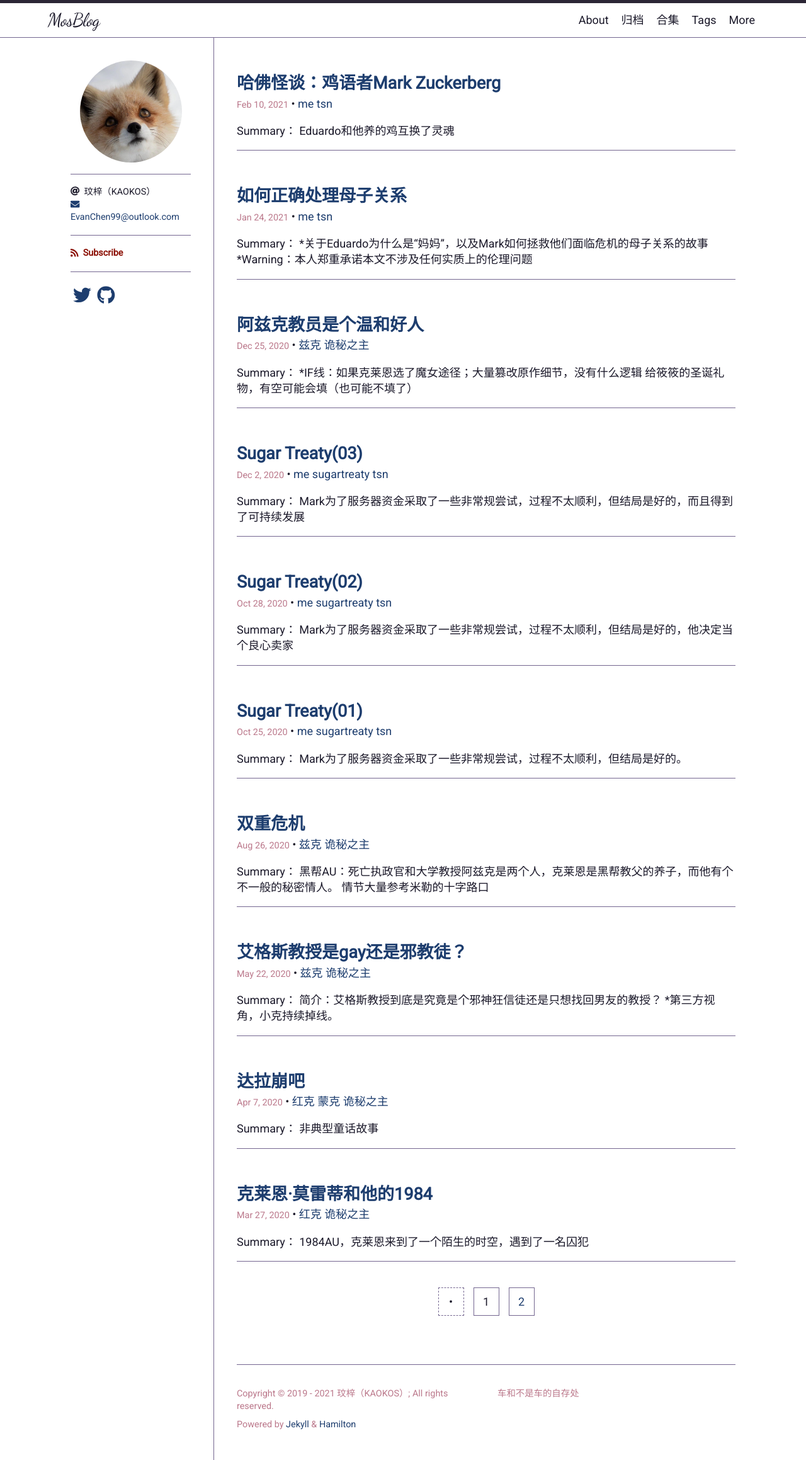
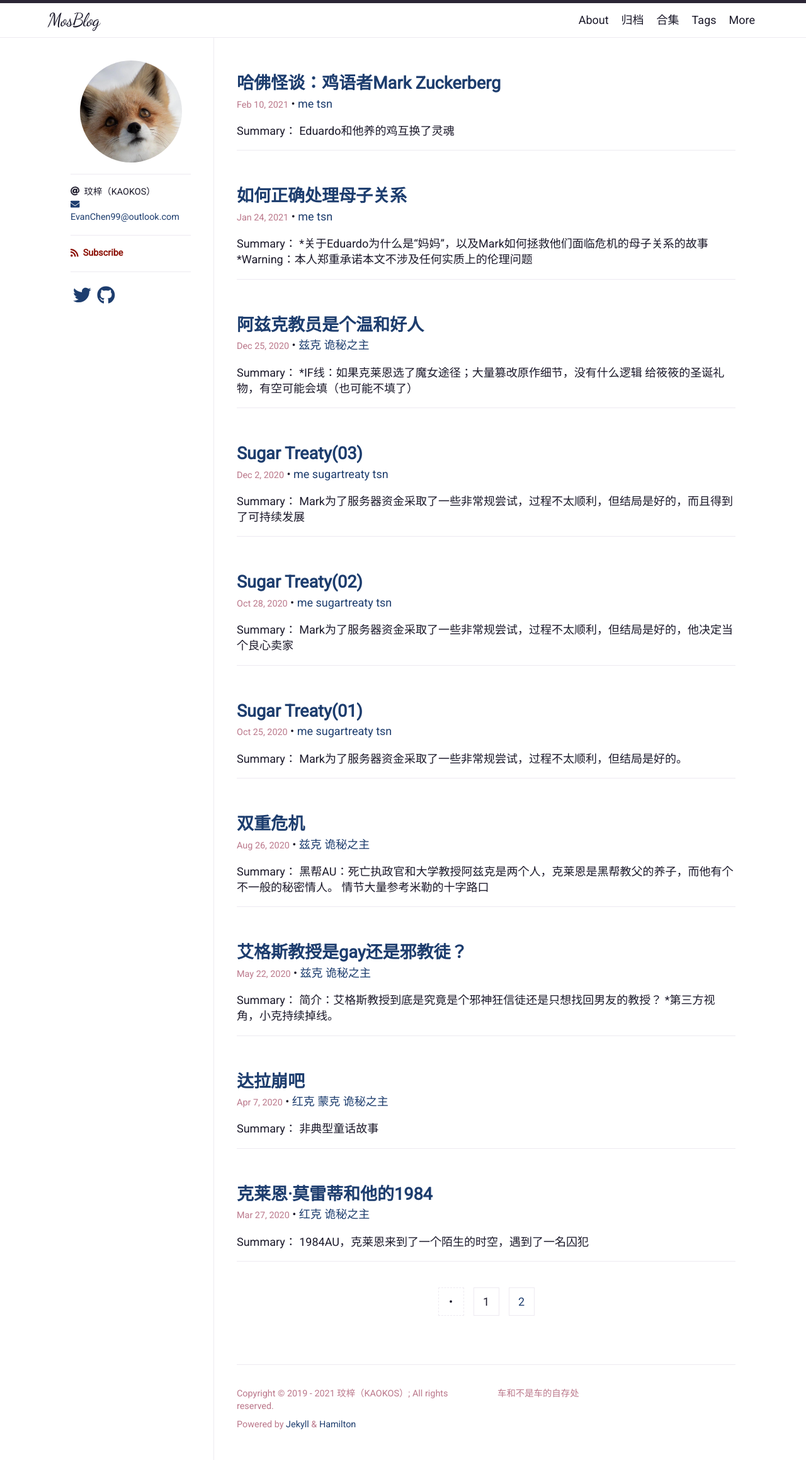
Before and after one commit to Snaky9/SBlog, a Jekyll site: the page built from index.html, in a window 1280 px wide. Shown: the whole page at 63% size. Built offline with Jekyll 4.4.1, drawn with Linux system fonts in a browser that asks for light colours; nearby versions of some CDN libraries; some web fonts are replaced; the list of posts is cut into pages by our own code.

Commit message:
change scheme

```diff
--- a/_sass/hamilton/skins/mountain.scss
+++ b/_sass/hamilton/skins/mountain.scss
@@ -4,7 +4,7 @@ $background-color:      #fff !default;
 $code-background-color: #f8f8f8 !default;
 
 $border-color:          #685b81 !default;
-$border-color-light:    lighten($border-color, 5%) !default;
+$border-color-light:    lighten($border-color, 50%) !default;
 $border-color-dark:     darken($border-color, 25%) !default;
 
 $link-base-color:       #1d3d6e !default;
```
